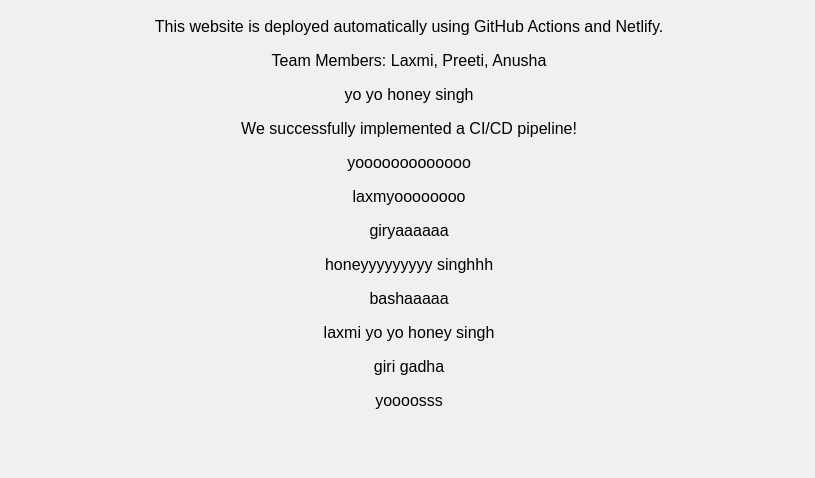
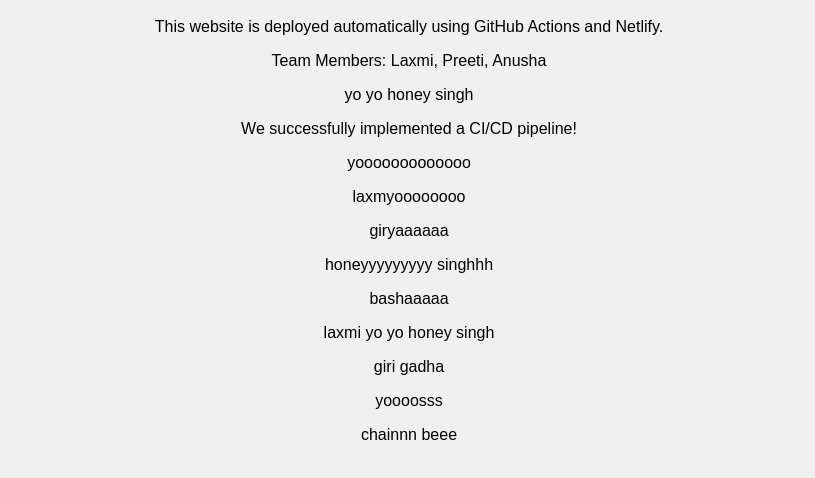
Before and after one commit to theecodehub/devops-static-site, a plain HTML site: page index.html in a window 1280 px wide. Shown: the part 140-618 px from the top of the page, without its empty margins (231-1046 px from the left). Drawn offline with Linux system fonts and the light colour scheme.

Commit message:
yooooooooo

```diff
--- a/index.html
+++ b/index.html
@@ -21,6 +21,7 @@
     <p>laxmi yo yo honey singh</p>
     <p>giri gadha </p>
     <p>yoooosss</p>
+    <p>chainnn beee</p>
   </div>
 </body>
 </html>
```
Also changed, not shown: 1 other file.
